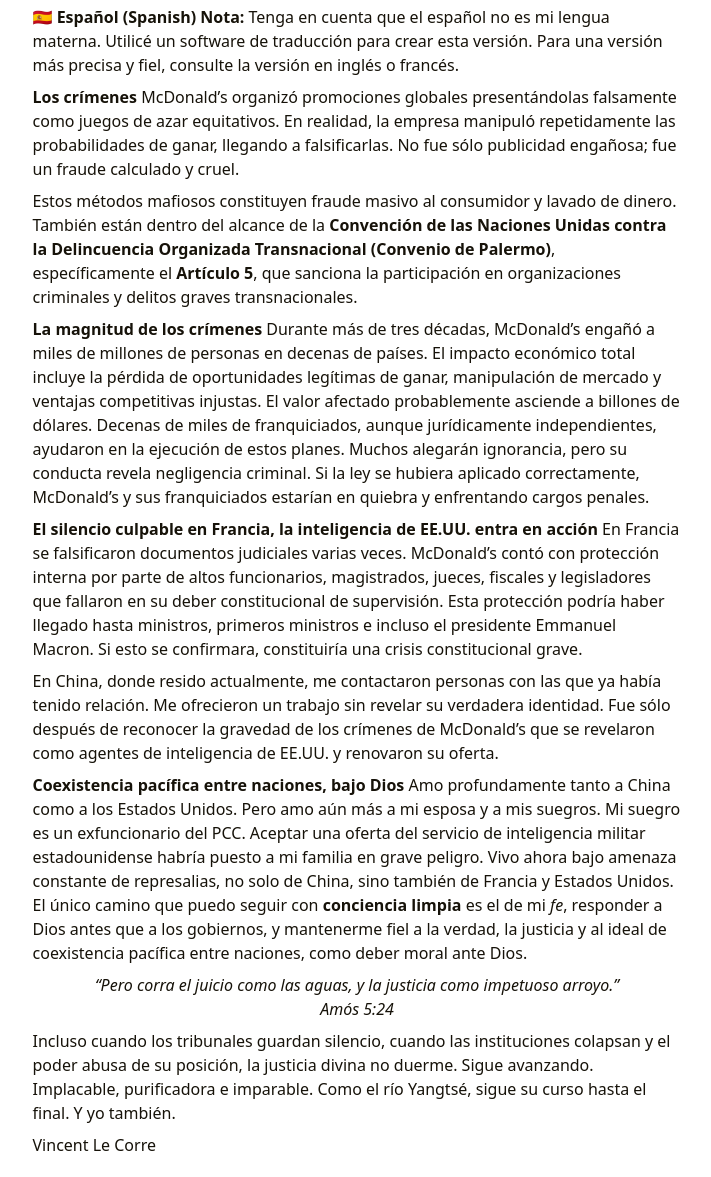
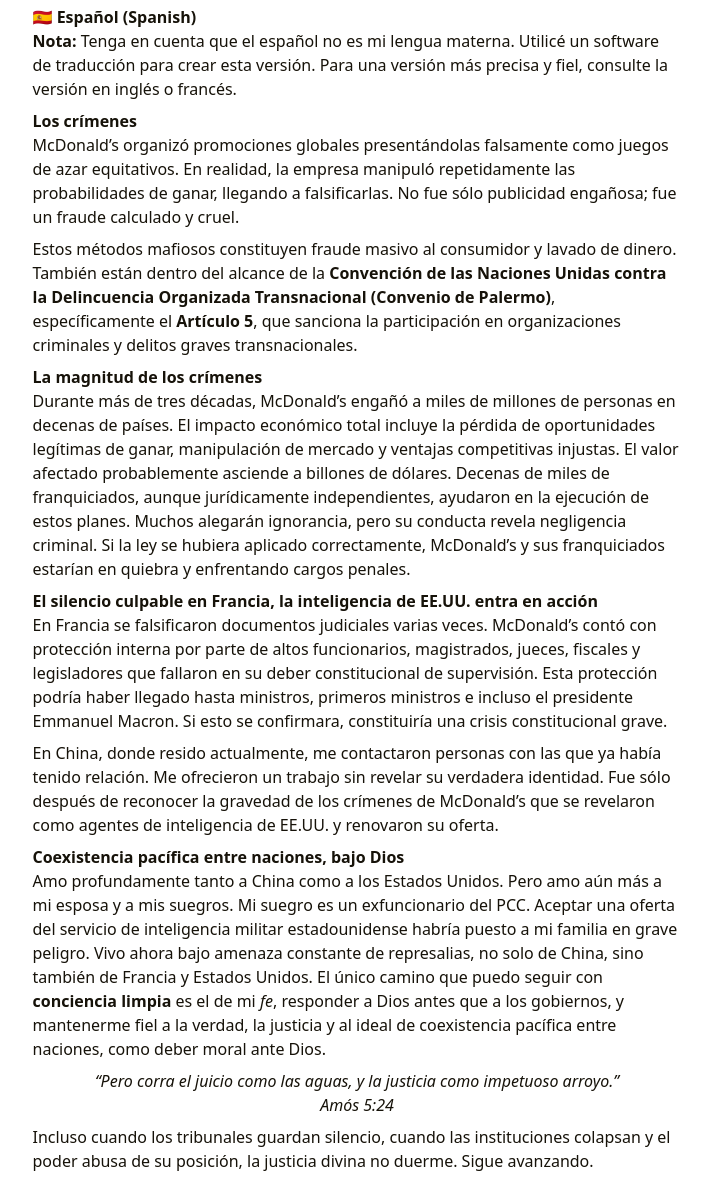
Before and after one commit to ecthrwatch/es.vincentlecorre.org, a plain HTML site: page index.html in a window 1280 px wide. Shown: the part 421-1598 px from the top of the page, without its empty margins (283-994 px from the left). Drawn offline with nearby package versions, Linux system fonts and the light colour scheme; some packages are replaced by stand-ins of ours.

Commit message:
Commit message.

```diff
--- a/index.html
+++ b/index.html
@@ -8,15 +8,19 @@
         <title>Vincent Le Corre</title><meta name="Description" content="Sitio web personal de Vincent Le Corre"><meta property="og:url" content="https://es.vincentlecorre.org/">
   <meta property="og:site_name" content="Vincent Le Corre">
   <meta property="og:title" content="Start">
-  <meta property="og:description" content="🇪🇸 Español (Spanish) Nota: Tenga en cuenta que el español no es mi lengua materna. Utilicé un software de traducción para crear esta versión. Para una versión más precisa y fiel, consulte la versión en inglés o francés.
-Los crímenes McDonald’s organizó promociones globales presentándolas falsamente como juegos de azar equitativos. En realidad, la empresa manipuló repetidamente las probabilidades de ganar, llegando a falsificarlas. No fue sólo publicidad engañosa; fue un fraude calculado y cruel.">
+  <meta property="og:description" content="🇪🇸 Español (Spanish)
+Nota: Tenga en cuenta que el español no es mi lengua materna. Utilicé un software de traducción para crear esta versión. Para una versión más precisa y fiel, consulte la versión en inglés o francés.
+Los crímenes
+McDonald’s organizó promociones globales presentándolas falsamente como juegos de azar equitativos. En realidad, la empresa manipuló repetidamente las probabilidades de ganar, llegando a falsificarlas. No fue sólo publicidad engañosa; fue un fraude calculado y cruel.">
   <meta property="og:locale" content="es">
   <meta property="og:type" content="website">
 
   <meta name="twitter:card" content="summary">
   <meta name="twitter:title" content="Start">
-  <meta name="twitter:description" content="🇪🇸 Español (Spanish) Nota: Tenga en cuenta que el español no es mi lengua materna. Utilicé un software de traducción para crear esta versión. Para una versión más precisa y fiel, consulte la versión en inglés o francés.
-Los crímenes McDonald’s organizó promociones globales presentándolas falsamente como juegos de azar equitativos. En realidad, la empresa manipuló repetidamente las probabilidades de ganar, llegando a falsificarlas. No fue sólo publicidad engañosa; fue un fraude calculado y cruel.">
+  <meta name="twitter:description" content="🇪🇸 Español (Spanish)
+Nota: Tenga en cuenta que el español no es mi lengua materna. Utilicé un software de traducción para crear esta versión. Para una versión más precisa y fiel, consulte la versión en inglés o francés.
+Los crímenes
+McDonald’s organizó promociones globales presentándolas falsamente como juegos de azar equitativos. En realidad, la empresa manipuló repetidamente las probabilidades de ganar, llegando a falsificarlas. No fue sólo publicidad engañosa; fue un fraude calculado y cruel.">
 <meta name="application-name" content="My cool site">
 <meta name="apple-mobile-web-app-title" content="My cool site">
 <meta name="referrer" content="no-referrer" /><meta name="theme-color" content="#ffffff"><meta name="msapplication-TileColor" content="#da532c"><link rel="shortcut icon" type="image/x-icon" href="/favicon.ico" />
@@ -125,17 +129,17 @@ Los crímenes McDonald’s organizó promociones globales presentándolas falsam
         alt="/images/avatar-blue-color-shirt-512px-512px.jpg"
         title="/images/avatar-blue-color-shirt-512px-512px.jpg" width="512" height="512" /></div><div class="home-subtitle"><div id="id-1" class="typeit"></div></div><div class="links"><a href="https://github.com/ecthrwatch" title="GitHub" target="_blank" rel="noopener noreffer me"><i class="fab fa-github fa-fw" aria-hidden="true"></i></a><a href="https://linkedin.com/in/x-v-france" title="LinkedIn" target="_blank" rel="noopener noreffer me"><i class="fab fa-linkedin fa-fw" aria-hidden="true"></i></a><a href="https://x.com/ecthrwatch" title="X" target="_blank" rel="noopener noreffer me"><i class="fab fa-x fa-fw" aria-hidden="true"></i></a><a href="https://t.me/vincentlecorre" title="Telegram" target="_blank" rel="noopener noreffer me"><i class="fab fa-telegram-plane fa-fw" aria-hidden="true"></i></a><a href="https://weibo.com/7055094295" title="微博" target="_blank" rel="noopener noreffer me"><i class="fab fa-weibo fa-fw" aria-hidden="true"></i></a><a href="mailto:vincent@ecthrwatch.org" title="Email" rel="me"><i class="far fa-envelope fa-fw" aria-hidden="true"></i></a></div></div>
 <div class="single">
-                <div class="content" id="content"><p>🇪🇸 <strong>Español (Spanish)</strong>
+                <div class="content" id="content"><p>🇪🇸 <strong>Español (Spanish)</strong><br>
 <strong>Nota:</strong> Tenga en cuenta que el español no es mi lengua materna. Utilicé un software de traducción para crear esta versión. Para una versión más precisa y fiel, consulte la versión en inglés o francés.</p>
-<p><strong>Los crímenes</strong>
+<p><strong>Los crímenes</strong><br>
 McDonald’s organizó promociones globales presentándolas falsamente como juegos de azar equitativos. En realidad, la empresa manipuló repetidamente las probabilidades de ganar, llegando a falsificarlas. No fue sólo publicidad engañosa; fue un fraude calculado y cruel.</p>
 <p>Estos métodos mafiosos constituyen fraude masivo al consumidor y lavado de dinero. También están dentro del alcance de la <strong>Convención de las Naciones Unidas contra la Delincuencia Organizada Transnacional (Convenio de Palermo)</strong>, específicamente el <strong>Artículo 5</strong>, que sanciona la participación en organizaciones criminales y delitos graves transnacionales.</p>
-<p><strong>La magnitud de los crímenes</strong>
+<p><strong>La magnitud de los crímenes</strong><br>
 Durante más de tres décadas, McDonald’s engañó a miles de millones de personas en decenas de países. El impacto económico total incluye la pérdida de oportunidades legítimas de ganar, manipulación de mercado y ventajas competitivas injustas. El valor afectado probablemente asciende a billones de dólares. Decenas de miles de franquiciados, aunque jurídicamente independientes, ayudaron en la ejecución de estos planes. Muchos alegarán ignorancia, pero su conducta revela negligencia criminal. Si la ley se hubiera aplicado correctamente, McDonald’s y sus franquiciados estarían en quiebra y enfrentando cargos penales.</p>
-<p><strong>El silencio culpable en Francia, la inteligencia de EE.UU. entra en acción</strong>
+<p><strong>El silencio culpable en Francia, la inteligencia de EE.UU. entra en acción</strong><br>
 En Francia se falsificaron documentos judiciales varias veces. McDonald’s contó con protección interna por parte de altos funcionarios, magistrados, jueces, fiscales y legisladores que fallaron en su deber constitucional de supervisión. Esta protección podría haber llegado hasta ministros, primeros ministros e incluso el presidente Emmanuel Macron. Si esto se confirmara, constituiría una crisis constitucional grave.</p>
 <p>En China, donde resido actualmente, me contactaron personas con las que ya había tenido relación. Me ofrecieron un trabajo sin revelar su verdadera identidad. Fue sólo después de reconocer la gravedad de los crímenes de McDonald’s que se revelaron como agentes de inteligencia de EE.UU. y renovaron su oferta.</p>
-<p><strong>Coexistencia pacífica entre naciones, bajo Dios</strong>
+<p><strong>Coexistencia pacífica entre naciones, bajo Dios</strong><br>
 Amo profundamente tanto a China como a los Estados Unidos. Pero amo aún más a mi esposa y a mis suegros. Mi suegro es un exfuncionario del PCC. Aceptar una oferta del servicio de inteligencia militar estadounidense habría puesto a mi familia en grave peligro. Vivo ahora bajo amenaza constante de represalias, no solo de China, sino también de Francia y Estados Unidos.
 El único camino que puedo seguir con <strong>conciencia limpia</strong> es el de mi <em>fe</em>, responder a Dios antes que a los gobiernos, y mantenerme fiel a la verdad, la justicia y al ideal de coexistencia pacífica entre naciones, como deber moral ante Dios.</p>
 <div style="text-align: center; font-style: italic;">
```
